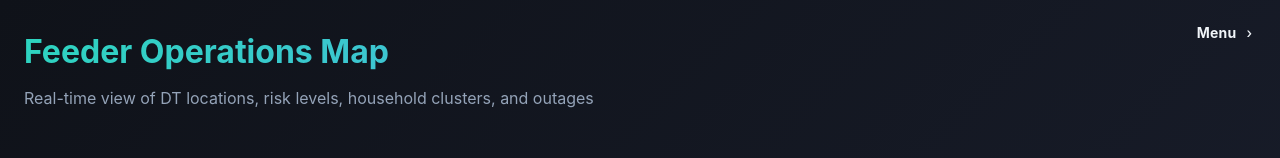
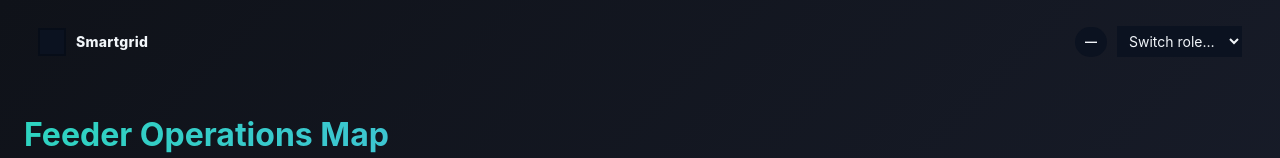
Before and after one commit to Eakshitha123/powerintelligence, an Angular app in the folder smartgrid/: page /map in a window 1280 px wide. Shown: the top 158 px of the page. Built offline with nearby package versions, Linux system fonts and the light colour scheme.

Commit message:
navbar changes temporary

```diff
--- a/smartgrid/src/app/shared/header/header.component.css
+++ b/smartgrid/src/app/shared/header/header.component.css
@@ -1,129 +1,67 @@
-/* ===== Tokens: choose a DISTINCT, fully opaque drawer color here ===== */
 :root {
-  --drawer-bg: #111827;     /* ← distinct slate. Change to your exact hex if needed */
-  --drawer-border: #1f2937;
-  --tile: #1f2937;
-  --tile-hover: #243044;
-  --tile-active: #2b3a55;
-
+  --bar-bg: #111827;      /* distinct, opaque */
+  --bar-border: #1f2937;
   --text: #ffffff;
   --text-dim: #cfd6e0;
+  --accent: #60A5FA;
 
-  --r-8: 8px;
-  --r-10: 10px;
-  --shadow: 0 10px 28px rgba(0,0,0,.35);
-
-  --fast: 120ms ease;
-  --med: 180ms ease;
+  --r-8: 8px; --r-10: 10px;
+  --shadow: 0 8px 22px rgba(0,0,0,.35);
 }
 
-/* Reduce motion */
-@media (prefers-reduced-motion: reduce) { * { transition: none !important; animation: none !important; } }
-
-/* ===== Corner rectangle button (top-right) ===== */
-.menu-btn {
-  position: fixed;
-  top: 14px;
-  right: 14px;
-  z-index: 2000;
-
-  display: inline-flex;
-  align-items: center;
-  gap: 10px;
-
-  padding: 10px 14px;
-  border-radius: var(--r-10);
-  border: 1px solid var(--drawer-border);
-  background: var(--drawer-bg);
+.topbar {
+  position: sticky; top: 0; z-index: 1200;
+  background: var(--bar-bg);
   color: var(--text);
+  border-bottom: 1px solid var(--bar-border);
   box-shadow: var(--shadow);
-  cursor: pointer;
-
-  transition: background var(--med), transform var(--fast), border-color var(--med);
-}
-.menu-btn:hover { background: #0e1623; border-color: #2b3a55; }
-.menu-btn:active { transform: translateY(1px); }
-.menu-btn:focus-visible { outline: 2px solid #60A5FA; outline-offset: 2px; }
-
-.btn-text { font-weight: 700; letter-spacing: .2px; }
-.btn-arrow { display: inline-block; transform: rotate(0deg); transition: transform var(--med); }
-.btn-arrow.open { transform: rotate(90deg); }
-
-/* ===== Backdrop ===== */
-.backdrop {
-  position: fixed;
-  inset: 0;
-  background: rgba(0,0,0,.45);
-  z-index: 1999;
 }
 
-/* ===== Drawer (right) ===== */
-.drawer {
-  position: fixed;
-  inset: 0 0 0 auto;
-  width: 340px;
-  max-width: 90vw;
-  background: var(--drawer-bg);        /* fully opaque */
-  color: var(--text);
-  border-left: 1px solid var(--drawer-border);
-  box-shadow: -10px 0 28px rgba(0,0,0,.35);
-  z-index: 2001;
-
-  display: grid;
-  grid-template-rows: auto 1fr;
-
-  animation: slideIn var(--med);
-}
-@keyframes slideIn {
-  from { transform: translateX(22px); opacity: 0; }
-  to   { transform: translateX(0);     opacity: 1; }
+.inner {
+  max-width: 1280px; margin: 0 auto;
+  padding: 10px 14px;
+  display: grid; grid-template-columns: auto 1fr auto; gap: 12px; align-items: center;
 }
 
-/* Drawer header */
-.drawer-header {
-  display: flex; align-items: center; justify-content: space-between;
-  padding: 12px;
-  border-bottom: 1px solid var(--drawer-border);
+/* Brand */
+.brand { display: inline-flex; align-items: center; gap: 10px; color: var(--text); text-decoration: none; }
+.logo {
+  width: 28px; height: 28px; border-radius: var(--r-8);
+  display: grid; place-items: center; background: #0b1220; border: 2px solid #070d18;
+  font-weight: 900; color: #fff;
 }
-.brand { display: inline-flex; align-items: center; gap: 10px; }
-.brand-logo {
-  width: 28px; height: 28px; border-radius: var(--r-8);
-  display: grid; place-items: center;
-  background: #0b1220; color: var(--text); font-weight: 900; border: 2px solid #070d18;
+.title { font-weight: 800; letter-spacing: .3px; }
+
+/* Links */
+.links { justify-self: end; display: inline-flex; align-items: center; gap: 8px; flex-wrap: wrap; }
+.link {
+  color: var(--text); text-decoration: none; font-weight: 700;
+  padding: 8px 10px; border-radius: var(--r-8); border: 1px solid transparent;
 }
-.brand-title { font-weight: 800; letter-spacing: .3px; }
-.close {
-  width: 34px; height: 34px; border-radius: var(--r-8);
-  border: 1px solid var(--drawer-border);
+.link:hover  { background: #1f2937; border-color: var(--bar-border); }
+.link.active { background: #2b3a55; border-color: var(--bar-border); }
+
+/* Right zone */
+.right { display: inline-flex; align-items: center; gap: 10px; }
+.role-chip {
+  background: #0b1220; color: var(--text-dim);
+  border: 1px solid var(--bar-border); border-radius: 999px;
+  padding: 6px 10px; font-size: 12px; font-weight: 700;
+}
+.dev-switch {
   background: #0b1220; color: var(--text);
-  cursor: pointer;
+  border: 1px solid var(--bar-border); border-radius: var(--r-8);
+  padding: 6px 8px;
 }
-.close:hover { background: #0e1623; }
 
-/* Menu list (text only) */
-.menu {
-  padding: 10px;
-  display: grid; gap: 6px;
+/* Focus */
+.link:focus-visible, .brand:focus-visible, .role-chip:focus-visible, .dev-switch:focus-visible {
+  outline: 2px solid var(--accent); outline-offset: 2px;
 }
-.menu-link {
-  display: grid;
-  grid-template-columns: 1fr auto;
-  align-items: center;
-  gap: 10px;
 
-  padding: 12px;
-  border-radius: var(--r-10);
-  border: 1px solid transparent;
-
-  color: var(--text);
-  text-decoration: none;
-  background: var(--tile);
-
-  transition: background var(--med), border-color var(--med);
+/* Responsive */
+@media (max-width: 720px) {
+  .inner { grid-template-columns: 1fr; gap: 8px; }
+  .links { justify-self: start; }
+  .right { justify-self: start; }
 }
-.menu-link:hover { background: var(--tile-hover); border-color: var(--drawer-border); }
-.menu-link:active { background: var(--tile-active); }
-.menu-link:focus-visible { outline: 2px solid #60A5FA; outline-offset: 2px; }
-
-.menu-link .label { font-weight: 700; }
-.menu-link .arrow { opacity: .65; }
--- a/smartgrid/src/app/shared/header/header.component.html
+++ b/smartgrid/src/app/shared/header/header.component.html
@@ -1,50 +1,37 @@
-<!-- Corner rectangle button (right-top). Hidden on landing/login. -->
-<button
-  *ngIf="!hideHeader()"
-  class="menu-btn"
-  type="button"
-  (click)="toggle()"
-  [attr.aria-expanded]="drawerOpen()"
-  aria-controls="app-drawer"
-  aria-label="Open menu">
-  <span class="btn-text">Menu</span>
-  <span class="btn-arrow" [class.open]="drawerOpen()" aria-hidden="true">›</span>
-</button>
+<header *ngIf="!hideHeader()" class="topbar" role="navigation" aria-label="Primary">
+  <div class="inner">
+    <!-- Brand -->
+    <a class="brand" routerLink="/map" aria-label="Smartgrid Home">
+      <span class="logo" aria-hidden="true">⚡</span>
+      <span class="title">Smartgrid</span>
+    </a>
 
-<!-- Backdrop -->
-<div
-  *ngIf="drawerOpen()"
-  class="backdrop"
-  (click)="close()"
-  aria-hidden="true">
+    <!-- Role-aware links -->
+    <nav class="links">
+      <a
+        *ngFor="let it of visibleItems()"
+        [routerLink]="it.route"
+        routerLinkActive="active"
+        class="link">
+        {{ it.label }}
+      </a>
+    </nav>
+
+    <!-- Right: role chip + (dev-only) switcher -->
+    <!-- DEV-ONLY: Role switcher (safe) -->
+<!-- Right: role chip + (dev-only) switcher -->
+<div class="right">
+  <span class="role-chip">{{ roleBadge() }}</span>
+
+  <!-- DEV-ONLY: no TypeScript casts in template -->
+  <select class="dev-switch" (change)="onRoleSelect($event)">
+    <option selected disabled>Switch role…</option>
+    <option>Administrator</option>
+    <option>DTCoM</option>
+    <option>Field</option>
+    <option>Analyst</option>
+    <option>Consumer</option>
+  </select>
 </div>
-
-<!-- Right drawer -->
-<aside
-  *ngIf="drawerOpen()"
-  id="app-drawer"
-  class="drawer"
-  role="dialog"
-  aria-modal="true"
-  aria-label="Navigation menu">
-
-  <header class="drawer-header">
-    <div class="brand">
-      <span class="brand-logo" aria-hidden="true">⚡</span>
-      <span class="brand-title">Smartgrid</span>
-    </div>
-    <button class="close" (click)="close()" aria-label="Close menu">×</button>
-  </header>
-
-  <nav class="menu" role="navigation" aria-label="Primary">
-    <a
-      *ngFor="let it of navItems"
-      [routerLink]="it.route"
-      class="menu-link"
-      (click)="close()">
-      <span class="label">{{ it.label }}</span>
-      <span class="arrow" aria-hidden="true">›</span>
-    </a>
-  </nav>
-
-</aside>
+  </div>
+</header>
--- a/smartgrid/src/app/shared/header/header.component.ts
+++ b/smartgrid/src/app/shared/header/header.component.ts
@@ -1,62 +1,83 @@
-import { Component, computed, inject, OnInit, signal } from '@angular/core';
+import { Component, computed, inject, OnDestroy, OnInit, signal } from '@angular/core';
 import { CommonModule } from '@angular/common';
-import { Router, RouterLink } from '@angular/router';
-import { NavigationEnd } from '@angular/router';
+import { Router, RouterLink, RouterLinkActive, NavigationEnd } from '@angular/router';
 import { filter } from 'rxjs';
+import { AuthLegacyService, AppRole } from '../../core/auth-legacy.service';
 
 type NavItem = { label: string; route: string };
 
 @Component({
   selector: 'app-header',
   standalone: true,
-  imports: [CommonModule, RouterLink],
+  imports: [CommonModule, RouterLink, RouterLinkActive],
   templateUrl: './header.component.html',
   styleUrls: ['./header.component.css'],
 })
-export class HeaderComponent implements OnInit {
+export class HeaderComponent implements OnInit, OnDestroy {
   private router = inject(Router);
+  private auth = inject(AuthLegacyService);
 
-  /** Drawer open/close */
-  drawerOpen = signal<boolean>(false);
-  open() { this.drawerOpen.set(true); }
-  close() { this.drawerOpen.set(false); }
-  toggle() { this.drawerOpen.update(v => !v); }
+  // Hide on landing & login (tweak if needed)
+  private hideOnRoutes = ['/', '/login'];
+  private currentPath = signal<string>('/');
 
-  /** Hide hamburger + drawer on these routes */
-  private hideOnRoutes = ['/', '/login']; // add/remove as you prefer
-
-  private currentPath = signal<string>('/');
   private normalize(url: string): string {
     const p = (url || '/').split('#')[0].split('?')[0].replace(/\/+$/, '');
     return p === '' ? '/' : p;
   }
+  hideHeader = computed(() => this.hideOnRoutes.includes(this.currentPath()));
 
-  hideHeader = computed(() => {
-    const path = this.currentPath();
-    const hide = this.hideOnRoutes.includes(path);
-    // Debug once if needed:
-    // console.log('[HEADER]', { path, drawerOpen: this.drawerOpen(), hide });
-    return hide;
-  });
-
-  /** TEXT-ONLY nav list (no icons) */
-  navItems: NavItem[] = [
+  // Order you want them to appear (text-only links)
+  private allItems: NavItem[] = [
     { label: 'Dashboard',     route: '/map' },
     { label: 'Feeder',        route: '/feeder' },
     { label: 'Transformers',  route: '/transformers' },
     { label: 'Planner',       route: '/planner' },
-    { label: 'Reports',       route: '/report' },
+    { label: 'Report',        route: '/report' },   // <= your route (not /reports)
     { label: 'Consumer',      route: '/consumer' },
     { label: 'Help',          route: '/help' },
   ];
 
+  role = this.auth.role;
+
+  // Final visible items = filter by the service's getAccessibleRoutes()
+  visibleItems = computed<NavItem[]>(() => {
+    const r = this.role();
+    if (!r) return [];
+    const allowed = new Set(this.auth.getAccessibleRoutes(r));
+    return this.allItems.filter(i => allowed.has(i.route));
+  });
+
+  roleBadge = computed(() => {
+    const r = this.role();
+    return r ? this.auth.getRoleDisplayName(r) : '—';
+  });
+
+  private navSub: any;
+
   ngOnInit(): void {
     this.currentPath.set(this.normalize(this.router.url));
-    this.router.events
+    this.navSub = this.router.events
       .pipe(filter(e => e instanceof NavigationEnd))
-      .subscribe(() => {
-        this.currentPath.set(this.normalize(this.router.url));
-        this.close(); // auto-close on route change
-      });
+      .subscribe(() => this.currentPath.set(this.normalize(this.router.url)));
   }
+
+  ngOnDestroy(): void {
+    this.navSub?.unsubscribe?.();
+  }
+
+// DEV ONLY: quick role switch (remove in prod)
+devSetRole(role: AppRole) {
+  this.auth.signIn(role, 'dev');
+  location.reload();
 }
+
+// DEV ONLY: handle change event in TS (safe & typed)
+onRoleSelect(e: Event) {
+  const el = e.target as HTMLSelectElement | null;
+  if (!el) return;
+  const val = el.value as AppRole;
+  this.devSetRole(val); // you already have devSetRole(role: AppRole)
+}
+
+}
```
Also changed, not shown: smartgrid/src/app/core/auth-legacy.service.ts (added, +107 -0 lines), smartgrid/src/app/core/auth.service.ts (deleted, +0 -124 lines).
